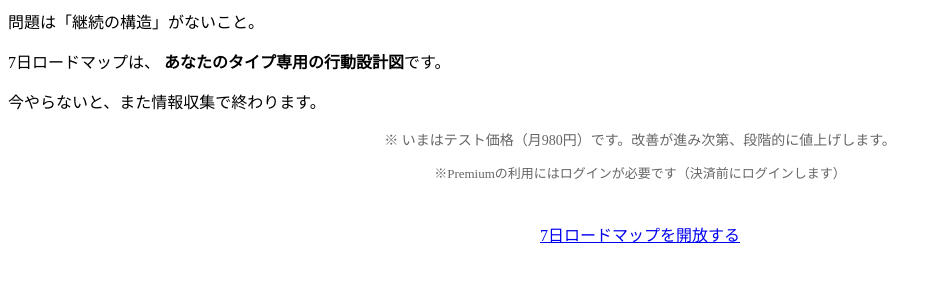
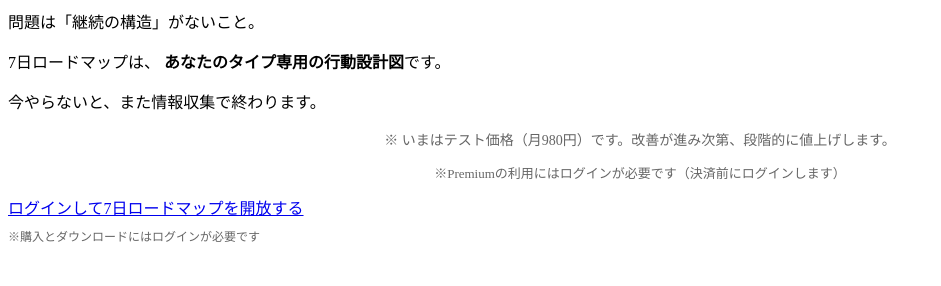
Before and after one commit to tetsuyaotsuki19730223-alt/fukugyo, a Django app: template snippets/templates/snippets/diagnosis_result.html in a window 1280 px wide. Shown: the part 3084-3370 px from the top of the page, without its empty margins (0-941 px from the left). After the commit the page ends 3326 px from the top, so only its background shows below. Run offline with Django 4.2, Linux system fonts and the light colour scheme; data comes from the database, SQL or seed files in the repository; the template is opened without the code that fills it: values that come from a table or form of the project are taken from there, most other values are stand-ins (such as "Sample title", 1, 10 or a date in 2020).

Commit message:
Guide anonymous users to login before premium purchase

```diff
--- a/snippets/templates/snippets/diagnosis_result.html
+++ b/snippets/templates/snippets/diagnosis_result.html
@@ -293,9 +293,21 @@
   ※Premiumの利用にはログインが必要です（決済前にログインします）
 </p>
 
-  <div style="text-align:center; margin:40px 0;">
+{% if request.user.is_authenticated %}
+  {% if is_premium %}
+    <a class="btn" href="{% url 'premium_page' %}">7日ロードマップを見る（Premium）</a>
+  {% else %}
     <a class="btn" href="{% url 'premium_offer' %}">7日ロードマップを開放する</a>
-  </div>
+  {% endif %}
+{% else %}
+  <a class="btn" href="{% url 'login' %}?next={% url 'premium_offer' %}">
+    ログインして7日ロードマップを開放する
+  </a>
+  <p style="font-size: 12px; color: #666; margin-top: 8px;">
+    ※購入とダウンロードにはログインが必要です
+  </p>
+{% endif %}
+
 {% endif %}
 <!-- DIAG_TEMPLATE_VERSION: 2026-03-02-02 -->
 {% endblock %}
```
